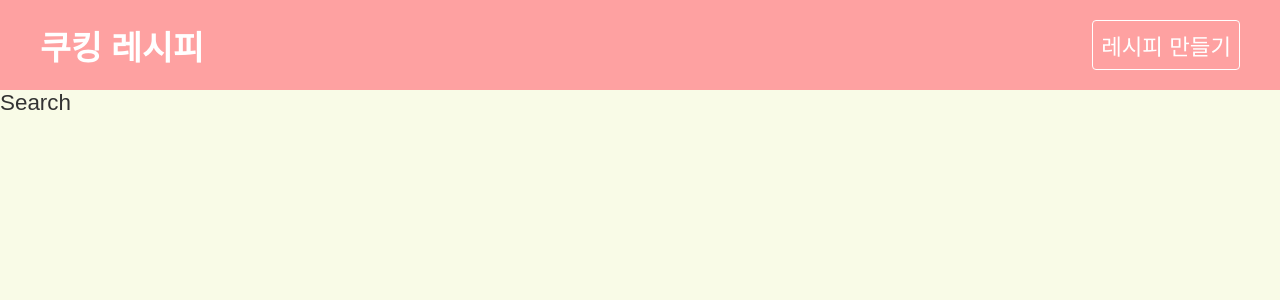
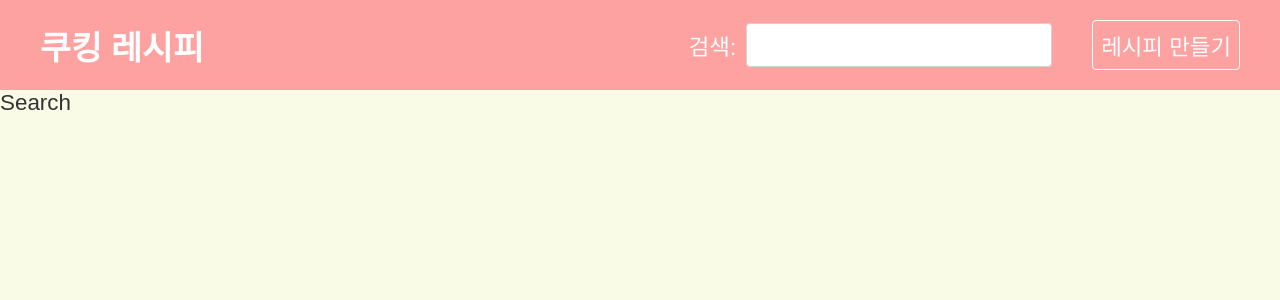
Before and after one commit to joeuni-ex/React_cooking-recipe, a React (Vite) app: page /search in a window 1280 px wide. Shown: the top 300 px of the page. Built offline with nearby package versions, Linux system fonts and the light colour scheme.

Commit message:
검색창 컴포넌트 추가 및 네브바에 추가

```diff
--- a/src/components/Navbar.jsx
+++ b/src/components/Navbar.jsx
@@ -1,5 +1,6 @@
 import { Link } from "react-router-dom";
 import "./Navbar.css";
+import SearchBar from "./SearchBar";
 
 export default function Navbar() {
   return (
@@ -8,6 +9,7 @@
         <Link to="/" className="brand">
           <h1>쿠킹 레시피</h1>
         </Link>
+        <SearchBar />
         <Link to="/create">레시피 만들기</Link>
       </nav>
     </div>
--- /dev/null
+++ b/src/components/Searchbar.css
@@ -0,0 +1,11 @@
+.searchbar form {
+  display: flex;
+  align-items: center;
+}
+/* 한글 단어 가로로 */
+.searchbar label {
+  word-break: keep-all;
+}
+.searchbar input {
+  margin-left: 10px;
+}
--- /dev/null
+++ b/src/components/Searchbar.jsx
@@ -0,0 +1,26 @@
+import React, { useState } from "react";
+import { useNavigate } from "react-router-dom";
+import "./searchbar.css";
+
+export default function SearchBar() {
+  const [term, setTerm] = useState(""); //검색어
+  const navigate = useNavigate();
+
+  const handleSubmit = (e) => {
+    e.preventDefault();
+    navigate(`/search?q=${term}`); //q= 검색어로 요청한다.
+  };
+
+  return (
+    <div className="searchbar">
+      <form onSubmit={handleSubmit}>
+        <label htmlFor="search">검색:</label>
+        <input
+          type="text"
+          id="search"
+          onChange={(e) => setTerm(e.target.value)}
+        />
+      </form>
+    </div>
+  );
+}
```
